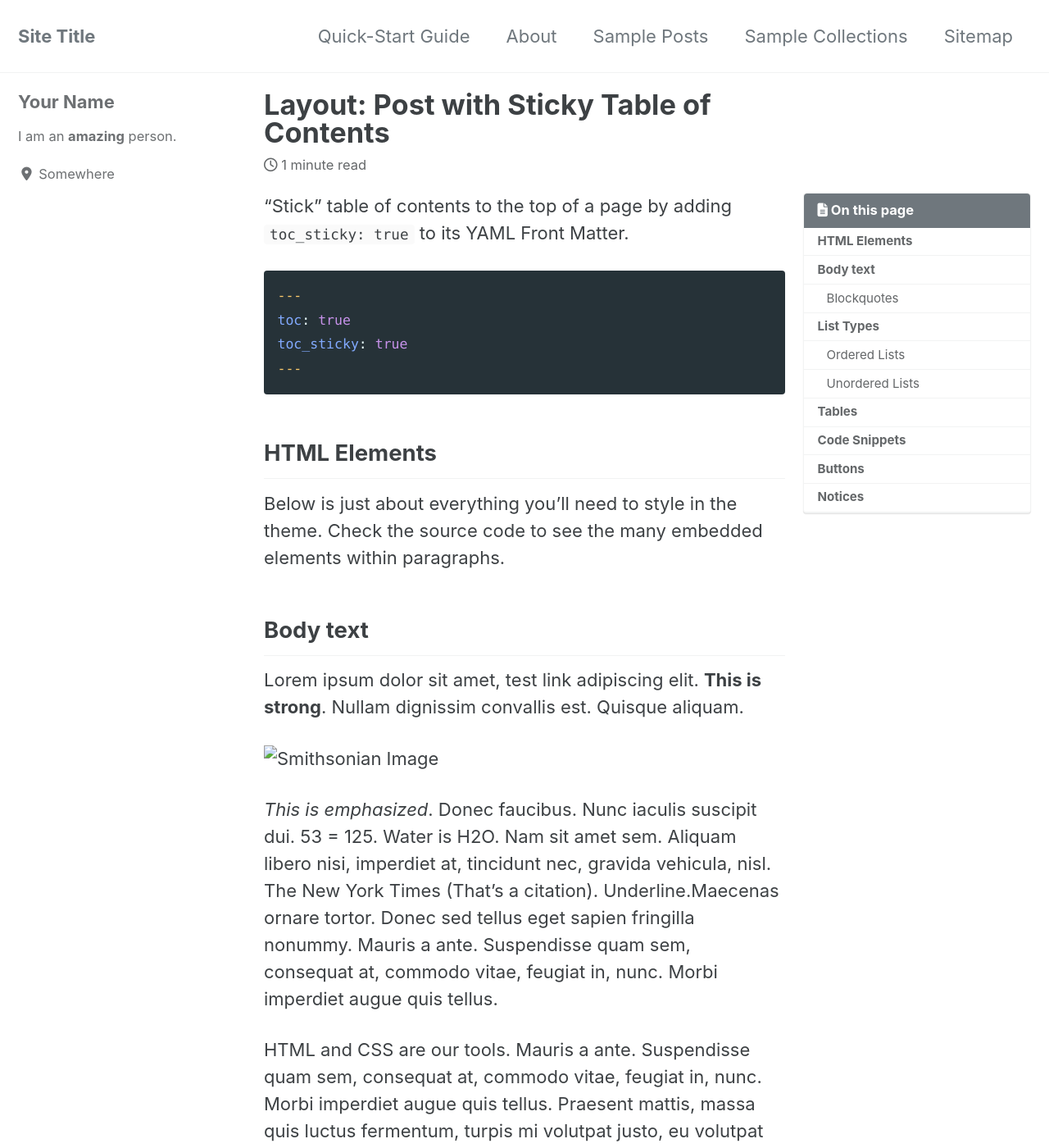
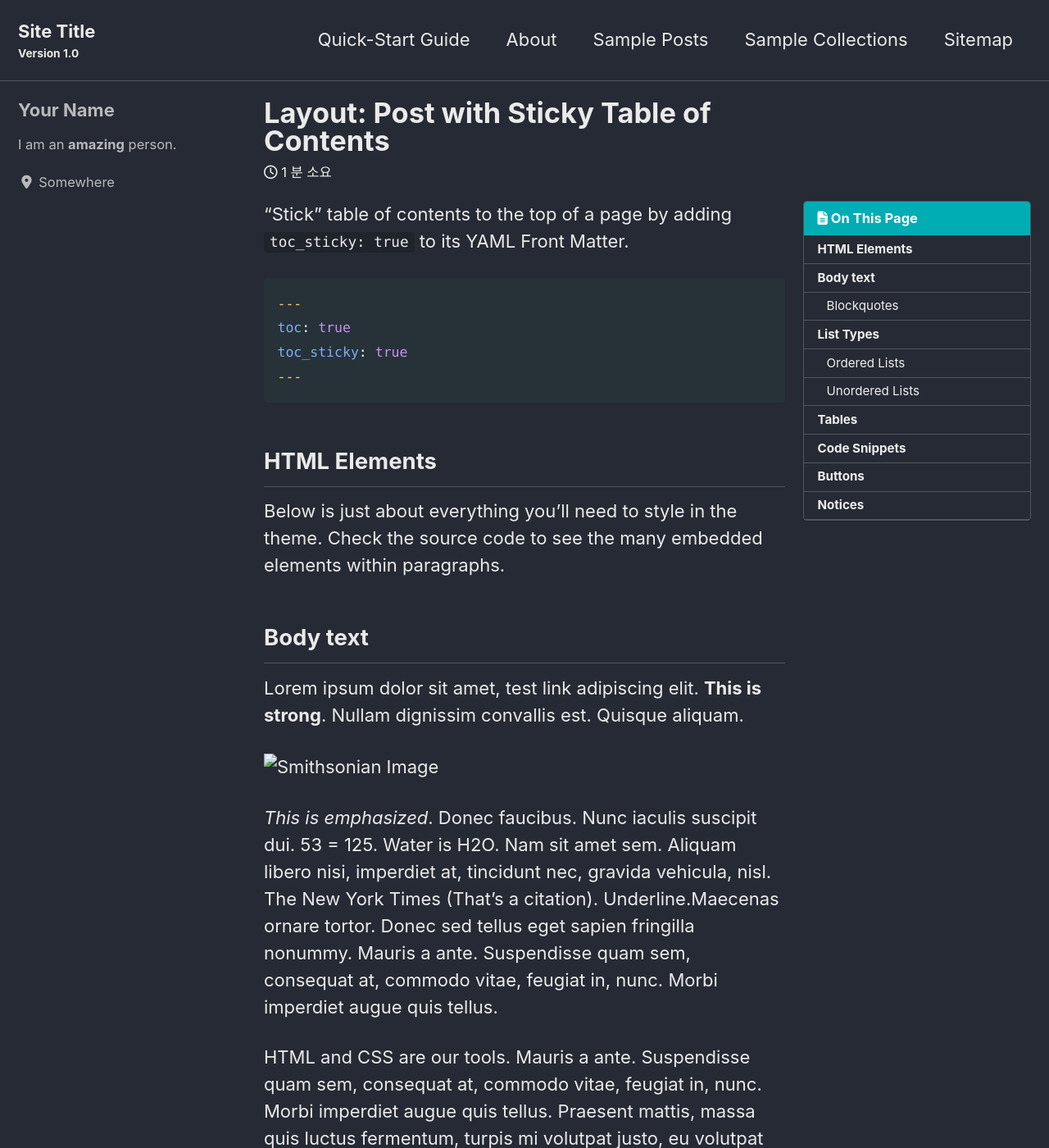
Before and after one commit to minjoah/minjoah.github.io, a Jekyll site: the page built from _posts/2012-01-03-layout-table-of-contents-sticky.md, in a window 1280 px wide and 1400 px high. Shown: the whole window at 82% size. Built offline with Jekyll 4.4.1, drawn with Linux system fonts in a browser that asks for light colours; cached includes are drawn as plain includes; nearby versions of some CDN libraries; some of the changed text lies outside the part shown.

Commit message:
style 변경

```diff
--- a/_config.yml
+++ b/_config.yml
@@ -12,14 +12,15 @@
 
 # theme                  : "minimal-mistakes-jekyll"
 # remote_theme           : "mmistakes/minimal-mistakes"
-minimal_mistakes_skin    : "default" # "air", "aqua", "contrast", "dark", "dirt", "neon", "mint", "plum", "sunrise"
+minimal_mistakes_skin    : "dark" # "air", "aqua", "contrast", "default", "dirt", "neon", "mint", "plum", "sunrise"
+
 
 # Site Settings
-locale                   : "en-US"
+locale                   : "ko-KR"
 title                    : "Site Title"
 title_separator          : "-"
-subtitle                 : # site tagline that appears below site title in masthead
-name                     : "Your Name"
+subtitle                 : "Version 1.0" # site tagline that appears below site title in masthead
+name                     : "MINJO KIM"
 description              : "An amazing website."
 url                      : "https://minjoah.github.io"
 baseurl                  : # the subpath of your site, e.g. "/blog"
```
